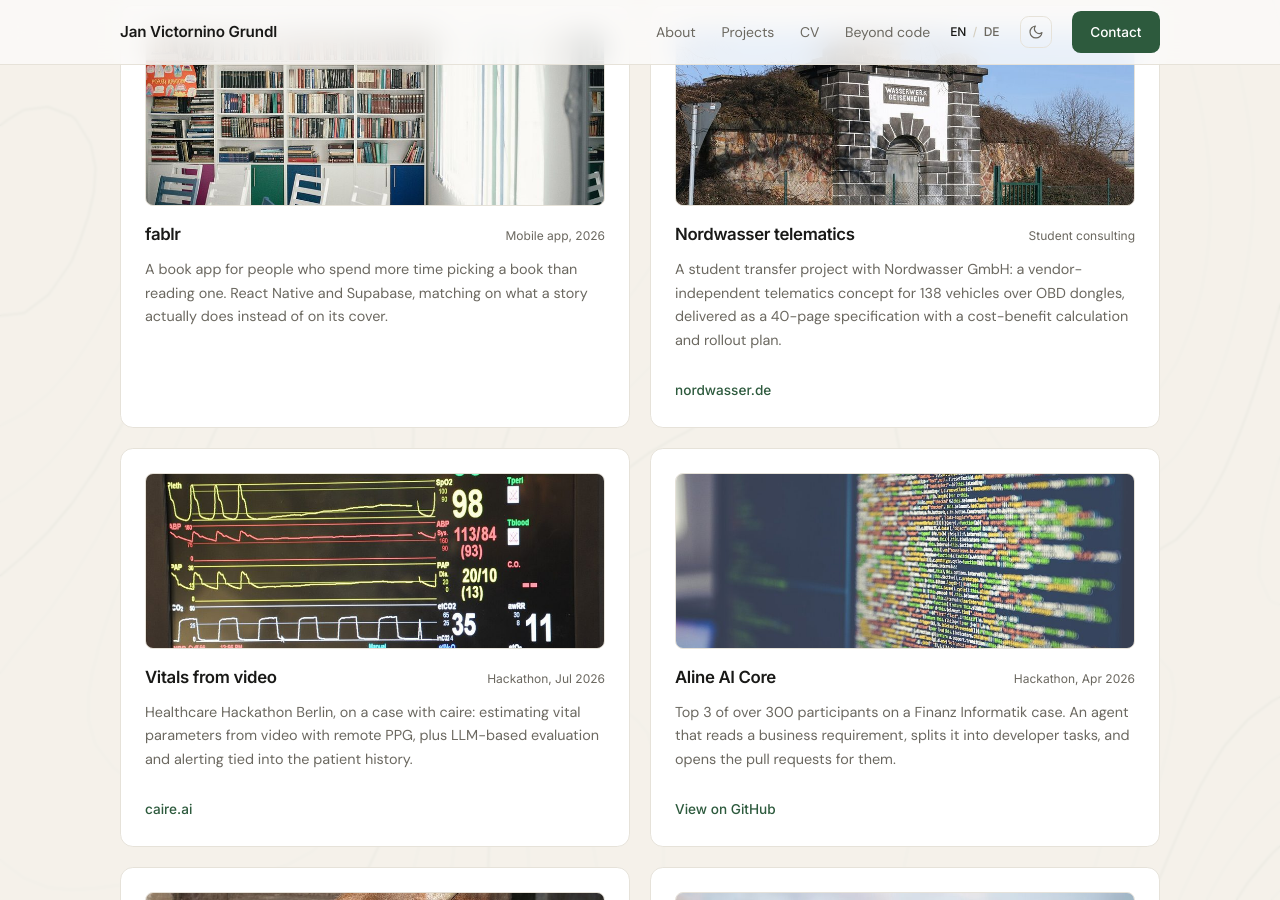
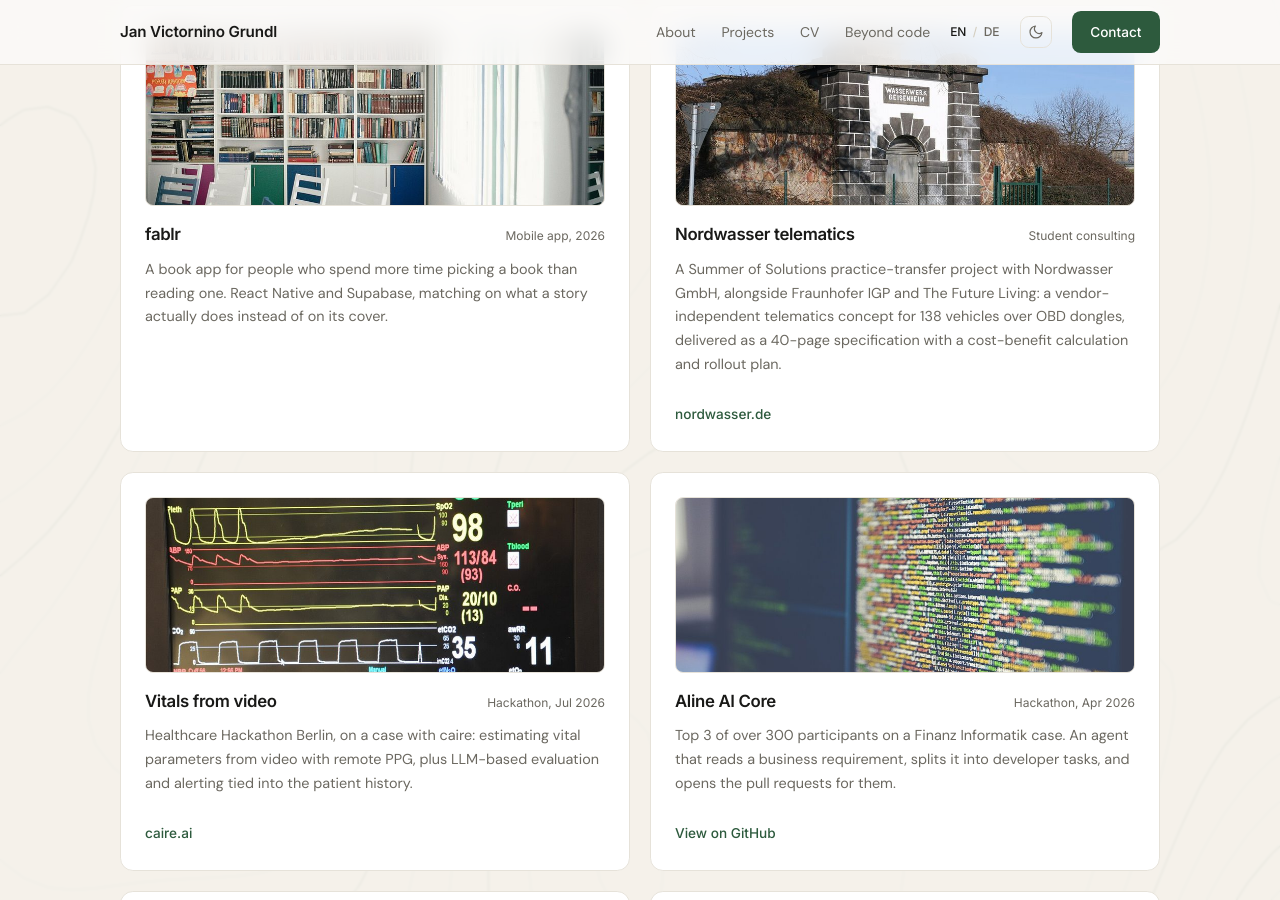
Before and after one commit to jg512/jangrundl-site, a Jekyll site: the page index.html, which Jekyll copies as it is, in a window 1280 px wide and 900 px high, scrolled down 2515 px. Built offline with Jekyll 4.4.1, drawn with Linux system fonts in a browser that asks for light colours; some of the changed text lies outside the part shown.

Commit message:
Put the context next to the grade, and reframe the FRITZ!Box entry
The bachelor's 2.4 sat as a bare bullet while its reason lived in About, several
screens up. The PDF CV already pairs them ("extended while working to support
family"); the site now does too, as a second bullet. New key cv.ed2.b2 in both
dictionaries.

The FRITZ!Box card described what was extracted rather than what was exposed.
Same substance, written the way a security finding normally is: the FTP boot
window accepts an unsigned image before authentication, which is enough to
recover stored credentials given physical access.

The Nordwasser card now names Fraunhofer IGP and The Future Living. Both had
logos in the wall with nothing anywhere else on the page to support them --
they were partners on that project, which ran under Summer of Solutions.

Co-Authored-By: Claude Opus 5 <noreply@anthropic.com>
Claude-Session: https://claude.ai/code/session_01DWT25yjDrumGiE9hVCSPoz

```diff
--- a/index.html
+++ b/index.html
@@ -771,7 +771,7 @@
           <h3 data-i18n="proj.nordwasser.title">Nordwasser telematics</h3>
           <span class="card-meta" data-i18n="proj.nordwasser.meta">Student consulting</span>
         </div>
-        <p data-i18n="proj.nordwasser.desc">A student transfer project with Nordwasser GmbH: a vendor-independent telematics concept for 138 vehicles over OBD dongles, delivered as a 40-page specification with a cost-benefit calculation and rollout plan.</p>
+        <p data-i18n="proj.nordwasser.desc">A Summer of Solutions practice-transfer project with Nordwasser GmbH, alongside Fraunhofer IGP and The Future Living: a vendor-independent telematics concept for 138 vehicles over OBD dongles, delivered as a 40-page specification with a cost-benefit calculation and rollout plan.</p>
         <div class="card-foot"><a class="card-link" href="https://www.nordwasser.de/" target="_blank" rel="noopener noreferrer">nordwasser.de</a></div>
       </article>
 
@@ -980,6 +980,7 @@
         <div class="cv-org"><a href="https://www.uni-rostock.de/" target="_blank" rel="noopener noreferrer" data-i18n="cv.uniRostock">University of Rostock</a></div>
         <ul class="cv-desc">
           <li data-i18n="cv.ed2.b1">Final grade 2.4, thesis 1.3 on the German scale.</li>
+          <li data-i18n="cv.ed2.b2">Extended past the standard seven semesters while working alongside it to help support my family.</li>
         </ul>
       </div>
     </div>
@@ -1448,6 +1449,7 @@
       "cv.ed2.when": "Oct 2020 to Oct 2025",
       "cv.ed2.role": "B.Sc. Computer Science",
       "cv.ed2.b1": "Final grade 2.4, thesis 1.3 on the German scale.",
+      "cv.ed2.b2": "Extended past the standard seven semesters while working alongside it to help support my family.",
       "cv.ed3.when": "Until Jun 2020",
       "cv.ed3.role": "Abitur",
       "cv.ed3.org": "Schulcampus Evershagen, Rostock",
@@ -1462,7 +1464,7 @@
       "vol.stura.desc": "Elected member of the student council (StuRa) at the University of Rostock, and a member of the Gesellschaft f&uuml;r Informatik.",
       "proj.nordwasser.title": "Nordwasser telematics",
       "proj.nordwasser.meta": "Student consulting",
-      "proj.nordwasser.desc": "A student transfer project with Nordwasser GmbH: a vendor-independent telematics concept for 138 vehicles over OBD dongles, delivered as a 40-page specification with a cost-benefit calculation and rollout plan.",
+      "proj.nordwasser.desc": "A Summer of Solutions practice-transfer project with Nordwasser GmbH, alongside Fraunhofer IGP and The Future Living: a vendor-independent telematics concept for 138 vehicles over OBD dongles, delivered as a 40-page specification with a cost-benefit calculation and rollout plan.",
       "beyond.label": "Off screen",
       "beyond.title": "Beyond code",
       "beyond.intro": "Conferences, long books, and dwarf colonies that end badly. I train to clear my head and read to fill it again.",
@@ -1604,7 +1607,7 @@
       "vol.stura.desc": "Gew&auml;hltes Mitglied im Studierendenrat (StuRa) der Universit&auml;t Rostock und Mitglied der Gesellschaft f&uuml;r Informatik.",
       "proj.nordwasser.title": "Nordwasser Telematik",
       "proj.nordwasser.meta": "Studentische Beratung",
-      "proj.nordwasser.desc": "Ein studentisches Transferprojekt mit der Nordwasser GmbH: ein herstellerunabh&auml;ngiges Telematik-Konzept f&uuml;r 138 Fahrzeuge &uuml;ber OBD-Dongles, abgegeben als 40-seitiges Pflichtenheft mit Wirtschaftlichkeitsrechnung und Umsetzungsplan.",
+      "proj.nordwasser.desc": "Ein Summer-of-Solutions-Transferprojekt mit der Nordwasser GmbH, gemeinsam mit Fraunhofer IGP und The Future Living: ein herstellerunabh&auml;ngiges Telematik-Konzept f&uuml;r 138 Fahrzeuge &uuml;ber OBD-Dongles, abgegeben als 40-seitiges Pflichtenheft mit Wirtschaftlichkeitsrechnung und Umsetzungsplan.",
       "beyond.label": "Abseits vom Bildschirm",
       "beyond.title": "Neben dem Code",
       "beyond.intro": "Konferenzen, lange B&uuml;cher und Zwergenkolonien, die b&ouml;se enden. Ich trainiere, um den Kopf frei zu bekommen, und lese, um ihn wieder zu f&uuml;llen.",
```
Also changed, not shown: other parts of index.html (+4 -3 lines).
